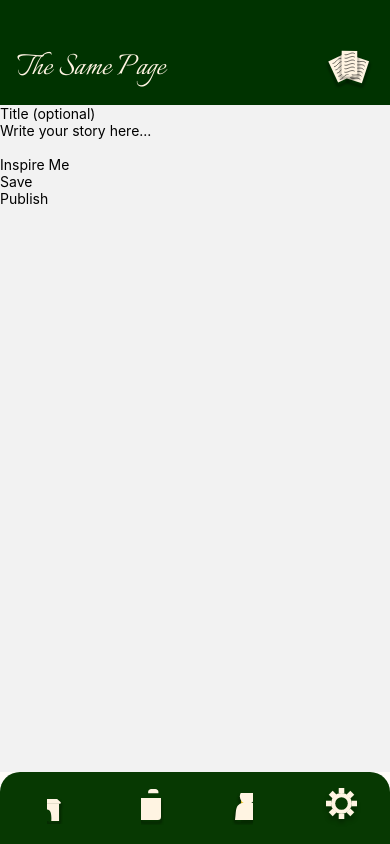
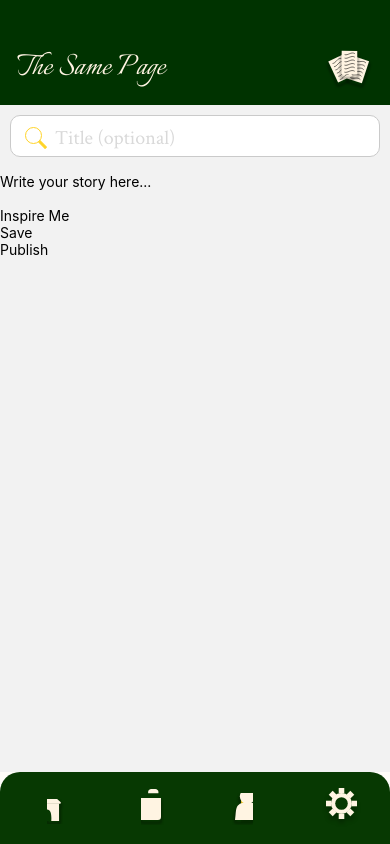
Before and after one commit to calliwickham/thesamepage, a React Native app: screen / in a window 390 px wide. Built offline with nearby package versions, Linux system fonts and the light colour scheme.

Commit message:
finished seacrhbox and smalltextbox

```diff
--- a/App.js
+++ b/App.js
@@ -20,6 +20,7 @@ const Stack = createNativeStackNavigator();
 export default function App() {
   const [fontsLoaded] = useFonts({
     Italianno: require('./assets/fonts/Italianno-Regular.ttf'),
+    'CrimsonText-Regular': require('./assets/fonts/CrimsonText-Regular.ttf'),
   });
 
   if (!fontsLoaded) {
--- a/src/newcomps/SearchBox.js
+++ b/src/newcomps/SearchBox.js
@@ -1,22 +1,22 @@
 import React from 'react';
-import { View, TextInput, StyleSheet } from 'react-native';
-import Svg, { Rect, Path, Circle } from 'react-native-svg';
+import {
+  View,
+  TextInput,
+  StyleSheet,
+  Platform,
+  Dimensions,
+} from 'react-native';
+import Svg, { Rect, Circle } from 'react-native-svg';
 
-const SearchBox = ({ placeholder = "Search..." }) => {
+const SearchBox = ({ placeholder = 'Search...' }) => {
+  const screenWidth = Dimensions.get('window').width;
+
   return (
+    <View style={styles.outer}>
+      <View style={[styles.shadowWrapper, { width: screenWidth - 20 }]}>
         <View style={styles.container}>
-      <TextInput
-        placeholder={placeholder}
-        placeholderTextColor="#D9D9D9"
-        style={styles.input}
-      />
-      <Svg
-        width={32}
-        height={32}
-        viewBox="0 0 32 32"
-        fill="none"
-        style={styles.icon}
-      >
+          <View style={styles.iconWrapper}>
+            <Svg width={32} height={32} viewBox="0 0 32 32" fill="none">
               <Rect
                 x="23.7071"
                 y="25.1213"
@@ -35,29 +35,57 @@ const SearchBox = ({ placeholder = "Search..." }) => {
               />
             </Svg>
           </View>
+          <TextInput
+            placeholder={placeholder}
+            placeholderTextColor="#D9D9D9"
+            style={styles.input}
+          />
+        </View>
+      </View>
+    </View>
   );
 };
 
 export default SearchBox;
 
 const styles = StyleSheet.create({
+  outer: {
+    paddingHorizontal: 10,
+  },
+  shadowWrapper: {
+    borderRadius: 10,
+    ...Platform.select({
+      ios: {
+        shadowColor: '#000',
+        shadowOffset: { width: 0, height: 2 },
+        shadowOpacity: 0.15,
+        shadowRadius: 4,
+      },
+      android: {
+        elevation: 5,
+      },
+    }),
+  },
   container: {
     flexDirection: 'row',
     alignItems: 'center',
+    backgroundColor: 'white',
     borderColor: '#CACACA',
     borderWidth: 1,
     borderRadius: 10,
-    paddingHorizontal: 12,
-    backgroundColor: 'white',
     height: 42,
-    width: 350,
+    paddingHorizontal: 4,
+  },
+  iconWrapper: {
+    paddingBottom: 6, // lowers the icon
+    paddingRight: 8,
   },
   input: {
     flex: 1,
-    fontSize: 16,
-    color: '#333',
-  },
-  icon: {
-    marginLeft: 8,
+    fontSize: 20,
+    paddingTop: 4, // pushes text down slightly
+    fontFamily: 'CrimsonText-Regular',
+    fontWeight: '400',
+    color: '#D9D9D9',
   },
 });
--- a/src/screens/initialscreens.js
+++ b/src/screens/initialscreens.js
@@ -7,6 +7,8 @@ import { View, Text, TextInput, TouchableOpacity, ScrollView, Alert, FlatList }
 // ------------------------------
 // 1. Free Write Screen
 // ------------------------------
+import SearchBox from '../newcomps/SearchBox'; // adjust path if needed
+
 export function FreeWriteScreen() {
   const [text, setText] = useState('');
   const [title, setTitle] = useState('');
@@ -15,12 +17,13 @@ export function FreeWriteScreen() {
 
   return (
     <View className="flex-1 bg-white px-4 pt-10">
-      <TextInput
-        placeholder="Title (optional)"
-        value={title}
-        onChangeText={setTitle}
-        className="text-xl font-semibold border-b border-gray-300 mb-4"
-      />
+      {/* Replace native TextInput with SmallTextBox */}
+      <View style={{ marginBottom: 16, marginTop: 10 }}>
+        <SearchBox
+          placeholder="Title (optional)"
+        />
+      </View>
+
       <ScrollView className="flex-1 mb-4">
         <TextInput
           multiline
@@ -30,6 +33,7 @@ export function FreeWriteScreen() {
           className="text-base h-[300px] text-gray-800"
         />
       </ScrollView>
+
       {inspireVisible && (
         <View className="bg-yellow-100 p-4 rounded-xl mb-4">
           <Text className="text-sm text-gray-700 mb-2">Use these words for inspiration:</Text>
@@ -40,6 +44,7 @@ export function FreeWriteScreen() {
           </View>
         </View>
       )}
+
       <View className="flex-row justify-between items-center">
         <TouchableOpacity
           onPress={() => setInspireVisible(!inspireVisible)}
@@ -63,8 +68,7 @@ export function FreeWriteScreen() {
         </View>
       </View>
     </View>
-  );
-}
+  );}
 
 // ------------------------------
 // 2. Daily Challenge Screen
```
Also changed, not shown: src/newcomps/SmallTextBox.js (added, +73 -0 lines). Lines whose indentation alone changed are shown as unchanged.
